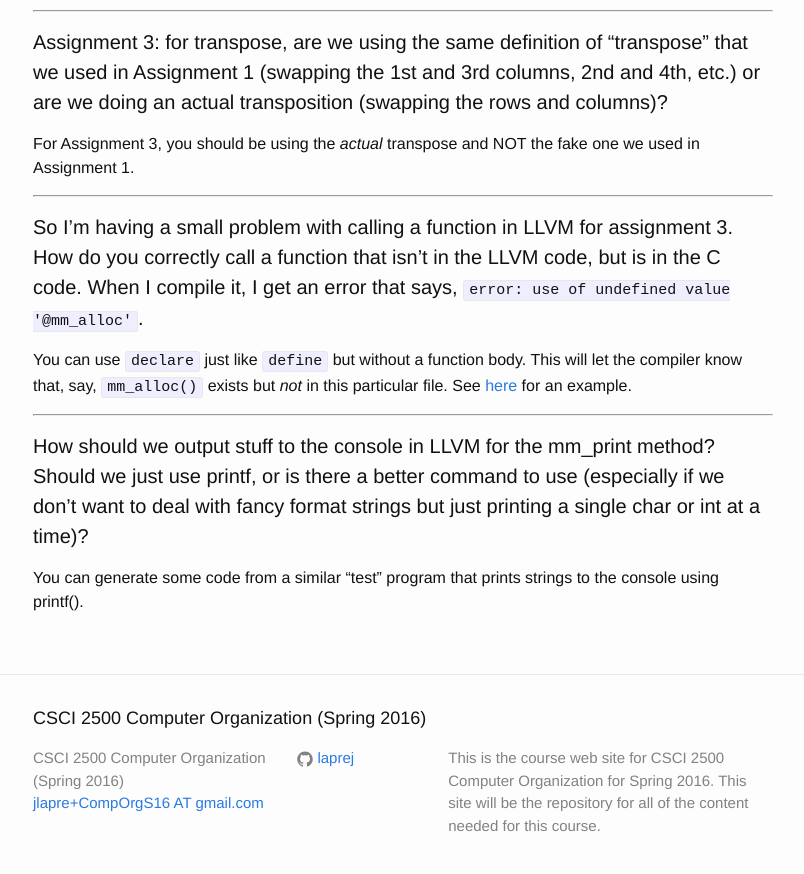
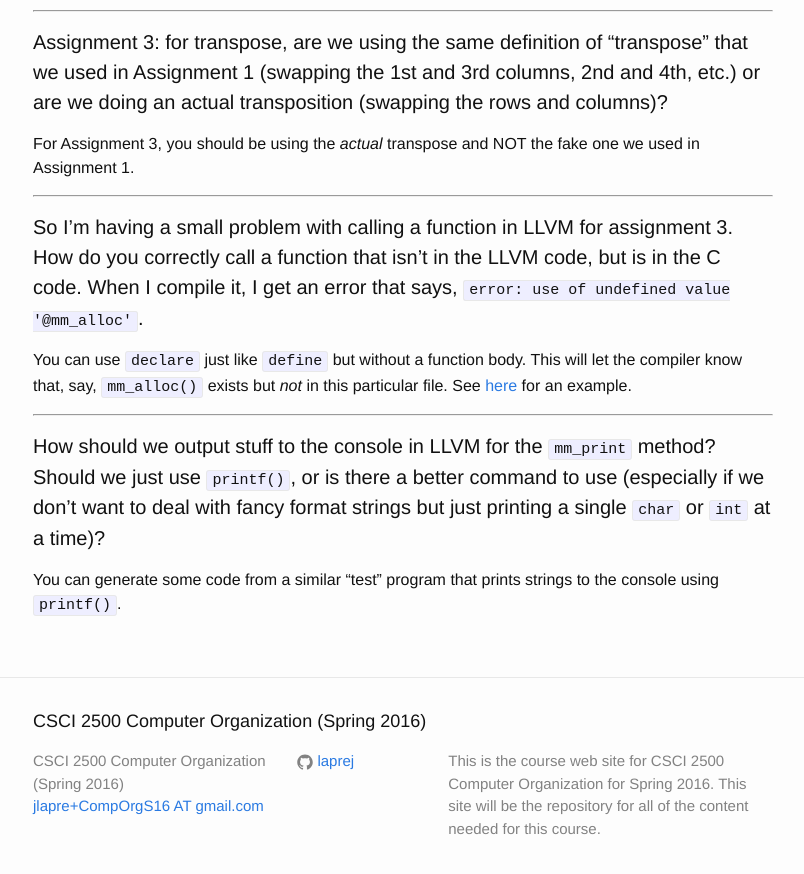
Before and after one commit to RPI-CSCI-2500-2016-Spring/RPI-CSCI-2500-2016-Spring.github.io, a Jekyll site: the page built from _posts/2016-03-03-assignment3-questions.md, in a window 1280 px wide and 900 px high, scrolled down 582 px. Shown: the top 874 px of the window, without its empty margins (237-1041 px from the left). Built offline with Jekyll 4.4.1, drawn with Linux system fonts in a browser that asks for light colours.

Commit message:
Added A3Q5

```diff
--- a/_posts/2016-03-03-assignment3-questions.md
+++ b/_posts/2016-03-03-assignment3-questions.md
@@ -48,6 +48,6 @@ See [here](https://github.com/RPI-CSCI-2500-2016-Spring/assignment3-laprej/blob/
 
 <a id="Q5"></a>
 
-#### How should we output stuff to the console in LLVM for the mm_print method? Should we just use printf, or is there a better command to use (especially if we don't want to deal with fancy format strings but just printing a single char or int at a time)?
+#### How should we output stuff to the console in LLVM for the `mm_print` method? Should we just use `printf()`, or is there a better command to use (especially if we don't want to deal with fancy format strings but just printing a single `char` or `int` at a time)?
 
-You can generate some code from a similar "test" program that prints strings to the console using printf().
+You can generate some code from a similar "test" program that prints strings to the console using `printf()`.
```
